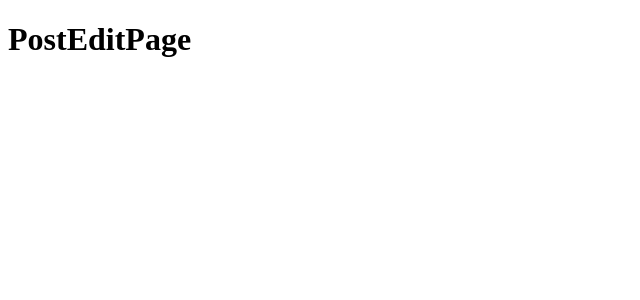
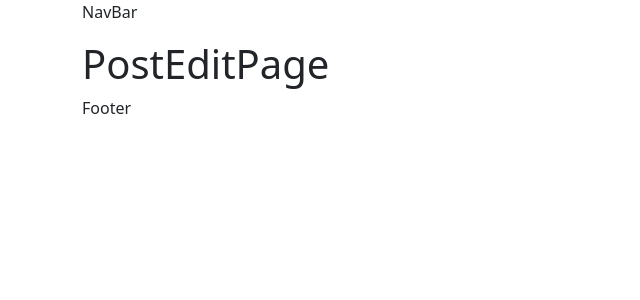
Before and after one commit to MatGom/react-blog, a React (Create React App) app: page /post/edit/1 in a window 1280 px wide. Shown: the top 300 px of the page, without its empty margins (0-640 px from the left). Built offline with nearby package versions, Linux system fonts and the light colour scheme.

Commit message:
Add components to views

```diff
--- a/src/App.js
+++ b/src/App.js
@@ -1,14 +1,19 @@
 import { Routes, Route } from 'react-router-dom';
+import { Container } from 'react-bootstrap';
+import Header from './components/views/Header/Header';
 import HomePage from './components/pages/HomePage/HomePage';
 import PostPage from './components/pages/PostPage/PostPage';
 import PostAddPage from './components/pages/PostAddPage/PostAddPage';
 import PostEditPage from './components/pages/PostEditPage/PostEditPage';
 import AboutPage from './components/pages/AboutPage/AboutPage';
 import NotFound from './components/pages/NotFound/NotFound';
+import Footer from './components/views/Footer/Footer';
 
 function App() {
   return (
     <main>
+      <Container>
+        <Header />
         <Routes>
           <Route path='/' element={<HomePage />} />
           <Route path='/post/:id' element={<PostPage />} />
@@ -17,6 +22,8 @@
           <Route path='/about' element={<AboutPage />} />
           <Route path='*' element={<NotFound />} />
         </Routes>
+        <Footer />
+      </Container>
     </main>
   );
 }
--- /dev/null
+++ b/src/components/views/Footer/Footer.js
@@ -0,0 +1,5 @@
+const Footer = () => {
+  return <p>Footer</p>;
+};
+
+export default Footer;
--- /dev/null
+++ b/src/components/views/Header/Header.js
@@ -0,0 +1,7 @@
+import NavBar from "../NavBar/NavBar";
+
+const Header = () => {
+  return <NavBar />;
+};
+
+export default Header;
--- /dev/null
+++ b/src/components/views/NavBar/NavBar.js
@@ -0,0 +1,5 @@
+const NavBar = () => {
+  return <p>NavBar</p>;
+};
+
+export default NavBar;
--- a/src/index.js
+++ b/src/index.js
@@ -1,5 +1,6 @@
 import React from 'react';
 import ReactDOM from 'react-dom/client';
+import 'bootstrap/dist/css/bootstrap.min.css';
 import { Provider } from 'react-redux';
 import store from './redux/store';
 import { BrowserRouter } from 'react-router-dom';
```
Lines whose indentation alone changed are shown as unchanged.
